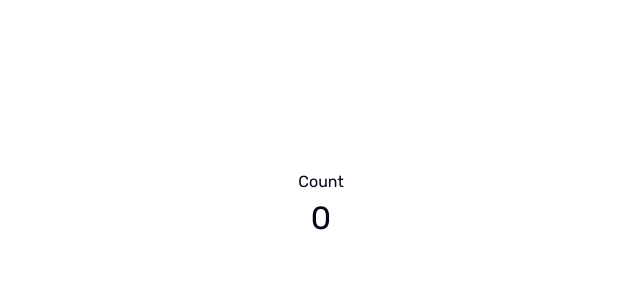
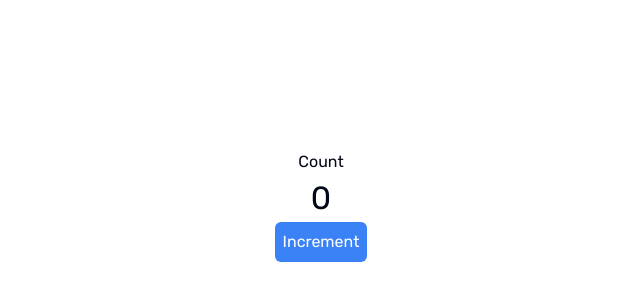
Before and after one commit to neinja007/Assassinator, a Next.js app: page /game in a window 1280 px wide. Shown: the part 258-558 px from the top of the page, without its empty margins (319-959 px from the left). Built offline with nearby package versions, Linux system fonts and the light colour scheme.

Commit message:
add basic logic

```diff
--- a/src/app/game/page.tsx
+++ b/src/app/game/page.tsx
@@ -1,15 +1,19 @@
 'use client';
-
-import { useState } from 'react';
+import { useEffect, useState } from 'react';
 
 export default function HomePage() {
   const [count, setCount] = useState<number>(0);
 
+  useEffect(() => {}, []);
+
   return (
-    <main style={{ display: 'flex', justifyContent: 'center', alignItems: 'center', height: '100vh' }}>
-      <div style={{ textAlign: 'center' }}>
+    <main className='flex h-screen items-center justify-center'>
+      <div className='text-center'>
         <h1>Count</h1>
         <p style={{ fontSize: '2rem' }}>{count}</p>
+        <button onClick={() => setCount(count + 1)} className='rounded-md bg-blue-500 p-2 text-white'>
+          Increment
+        </button>
       </div>
     </main>
   );
```
